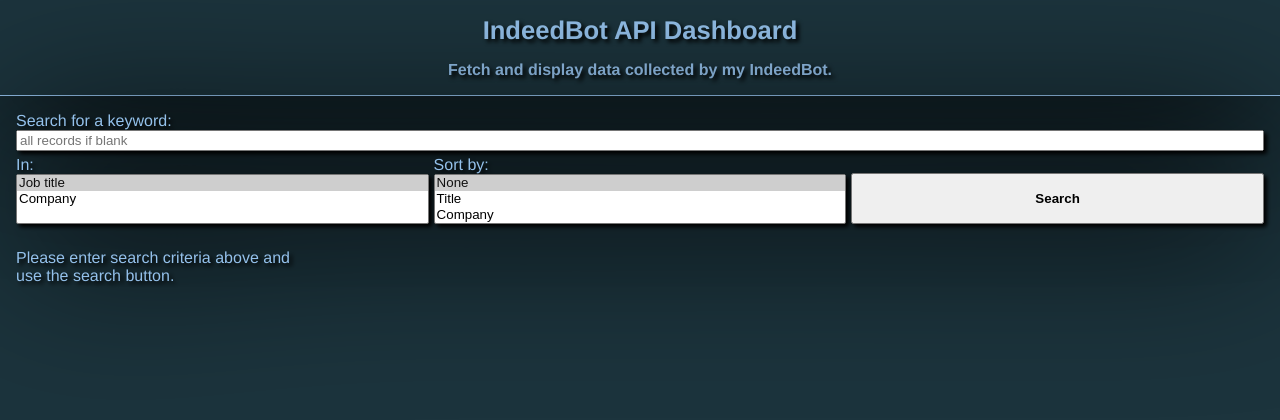
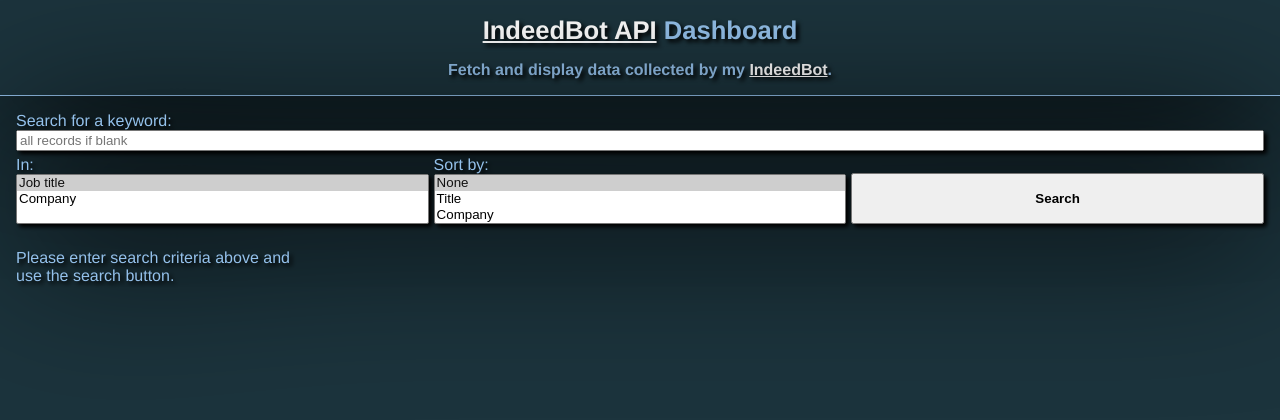
Before and after one commit to AdamWandoch/adamwandoch.com, a PHP site: page /portfolio/indeed_bot_dashboard/dashboard.html in a window 1280 px wide. Shown: the top 420 px of the page. Run offline with PHP 8.4, Linux system fonts and the light colour scheme.

Commit message:
styling of links updated

```diff
--- a/portfolio/indeed_bot_dashboard/dashboard.css
+++ b/portfolio/indeed_bot_dashboard/dashboard.css
@@ -53,12 +53,7 @@
 
 a,
 a:visited {
-  color: unset;
-  text-decoration: none;
-}
-
-footer a, footer a:visited {
-  color: rgb(255, 255, 255);
+  color: #fff;
 }
 
 h1 {
--- a/portfolio/indeed_bot_dashboard/dashboard.html
+++ b/portfolio/indeed_bot_dashboard/dashboard.html
@@ -9,8 +9,17 @@
   </head>
   <body>
     <header>
-      <h1>IndeedBot API Dashboard</h1>
-      <h2>Fetch and display data collected by my IndeedBot.</h2>
+      <h1>
+        <a href="https://indeed-bot-api.herokuapp.com/" target="_blank"
+          >IndeedBot API</a
+        >
+        Dashboard
+      </h1>
+      <h2>
+        Fetch and display data collected by my
+        <a href="https://indeed-bot.herokuapp.com/" target="_blank">IndeedBot</a
+        >.
+      </h2>
     </header>
     <div class="wrapper">
       <main>
@@ -20,7 +29,8 @@
             <input
               type="text"
               name="keyword"
-              id="keyword" size="3"
+              id="keyword"
+              size="3"
               placeholder="all records if blank"
             />
           </div>
@@ -48,6 +58,12 @@
       </main>
       <script src="dashboard.js"></script>
     </div>
-    <footer><h2>&COPY;<a href="https://github.com/AdamWandoch" target="_blank"> AdamWandoch </a>2022</h2></footer>
+    <footer>
+      <h2>
+        &COPY; <a href="https://github.com/AdamWandoch" target="_blank">
+          AdamWandoch</a
+        > 2022
+      </h2>
+    </footer>
   </body>
 </html>
```
